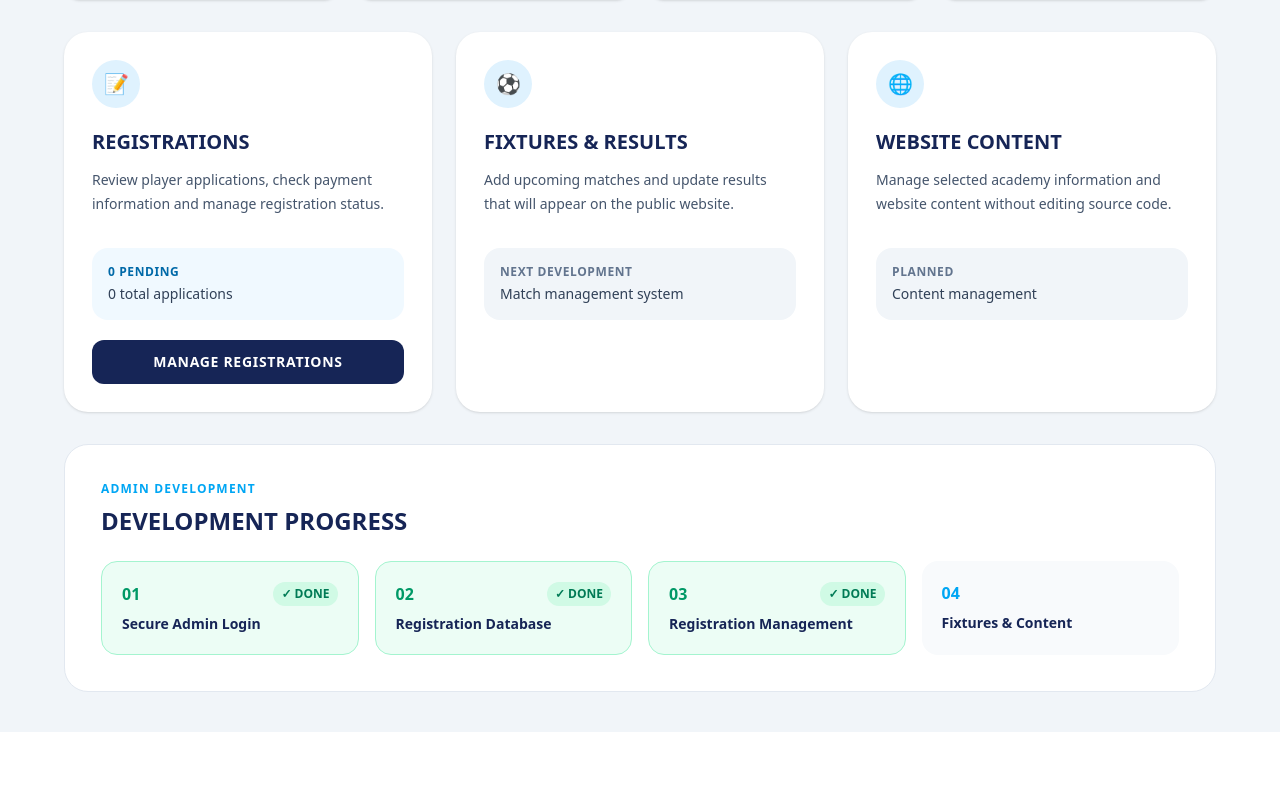
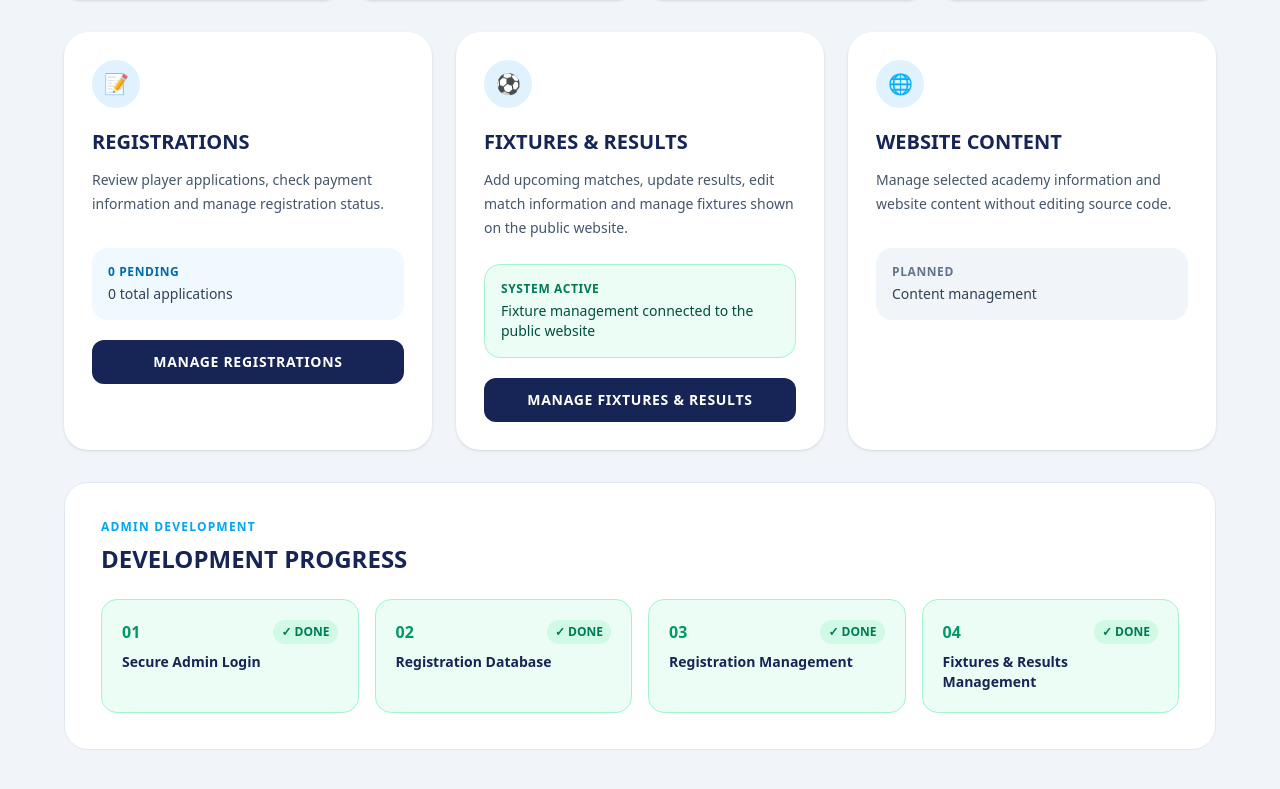
Before and after one commit to Salamern/nasra_santos_fa, a Next.js app: page /admin in a window 1280 px wide. Shown: the part 621-1410 px from the top of the page. Before the commit the page ends 1353 px from the top, so only its background shows below. Built offline with nearby package versions, Linux system fonts and the light colour scheme; no server answers; the database is empty.

Commit message:
Update admin fixtures dashboard

```diff
--- a/app/admin/page.tsx
+++ b/app/admin/page.tsx
@@ -22,11 +22,13 @@ export default async function AdminPage() {
   ).length;
 
   const approved = registrations.filter(
-    (registration) => registration.status?.toLowerCase() === "approved"
+    (registration) =>
+      registration.status?.toLowerCase() === "approved"
   ).length;
 
   const rejected = registrations.filter(
-    (registration) => registration.status?.toLowerCase() === "rejected"
+    (registration) =>
+      registration.status?.toLowerCase() === "rejected"
   ).length;
 
   return (
@@ -121,7 +123,7 @@ export default async function AdminPage() {
             </Link>
           </div>
 
-          {/* Fixtures */}
+          {/* Fixtures & Results */}
           <div className="rounded-3xl bg-white p-7 shadow-sm">
             <div className="flex h-12 w-12 items-center justify-center rounded-full bg-sky-100 text-xl">
               ⚽
@@ -132,19 +134,26 @@ export default async function AdminPage() {
             </h2>
 
             <p className="mt-3 min-h-14 text-sm leading-6 text-slate-600">
-              Add upcoming matches and update results that will appear on the
-              public website.
+              Add upcoming matches, update results, edit match information and
+              manage fixtures shown on the public website.
             </p>
 
-            <div className="mt-6 rounded-2xl bg-slate-100 p-4">
-              <p className="text-xs font-black uppercase tracking-wider text-slate-500">
-                Next Development
+            <div className="mt-6 rounded-2xl border border-emerald-200 bg-emerald-50 p-4">
+              <p className="text-xs font-black uppercase tracking-wider text-emerald-700">
+                System Active
               </p>
 
-              <p className="mt-1 text-sm text-slate-700">
-                Match management system
+              <p className="mt-1 text-sm text-emerald-900">
+                Fixture management connected to the public website
               </p>
             </div>
+
+            <Link
+              href="/admin/fixtures"
+              className="mt-5 block rounded-xl bg-blue-950 px-5 py-3 text-center text-sm font-black uppercase tracking-wider text-white transition hover:bg-sky-400 hover:text-blue-950"
+            >
+              Manage Fixtures & Results
+            </Link>
           </div>
 
           {/* Website Content */}
@@ -185,18 +194,29 @@ export default async function AdminPage() {
           </h2>
 
           <div className="mt-6 grid gap-4 md:grid-cols-4">
-            <ProgressCard number="01" title="Secure Admin Login" complete />
+            <ProgressCard
+              number="01"
+              title="Secure Admin Login"
+              complete
+            />
+
             <ProgressCard
               number="02"
               title="Registration Database"
               complete
             />
+
             <ProgressCard
               number="03"
               title="Registration Management"
               complete
             />
-            <ProgressCard number="04" title="Fixtures & Content" />
+
+            <ProgressCard
+              number="04"
+              title="Fixtures & Results Management"
+              complete
+            />
           </div>
         </div>
       </div>
@@ -217,7 +237,9 @@ function StatCard({
         {title}
       </p>
 
-      <p className="mt-2 text-4xl font-black text-blue-950">{value}</p>
+      <p className="mt-2 text-4xl font-black text-blue-950">
+        {value}
+      </p>
     </div>
   );
 }
@@ -255,7 +277,9 @@ function ProgressCard({
         )}
       </div>
 
-      <p className="mt-2 text-sm font-black text-blue-950">{title}</p>
+      <p className="mt-2 text-sm font-black text-blue-950">
+        {title}
+      </p>
     </div>
   );
 }
```
